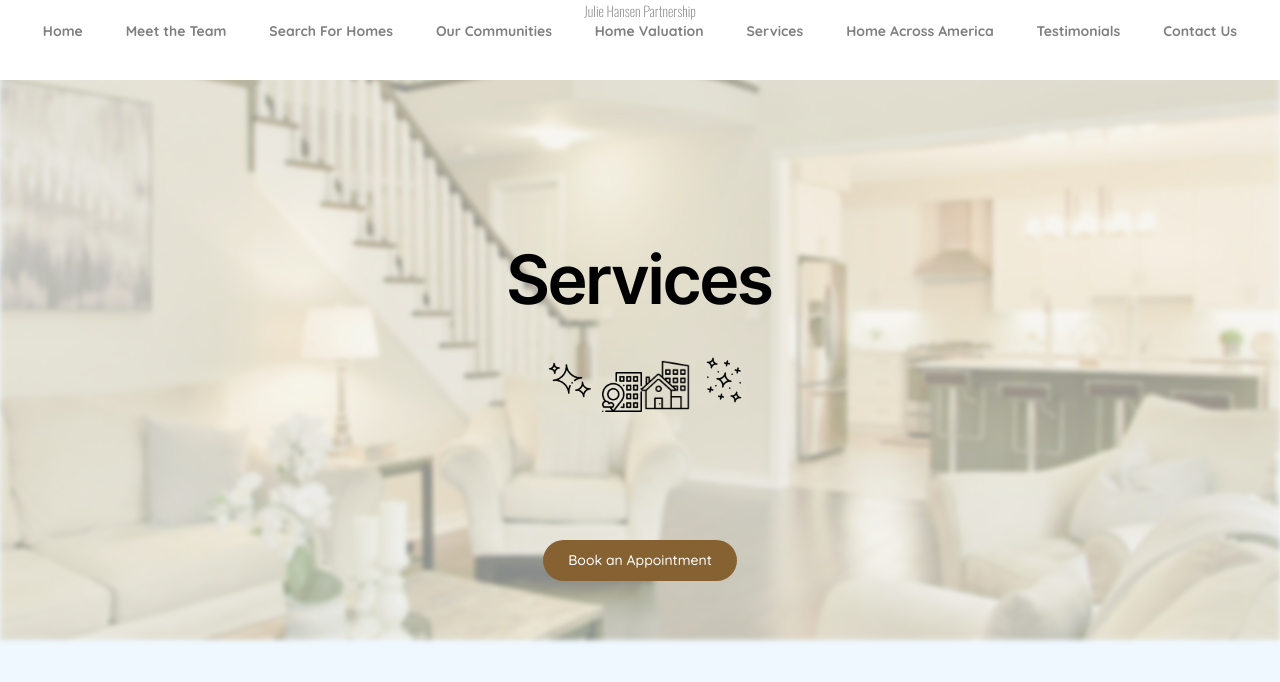
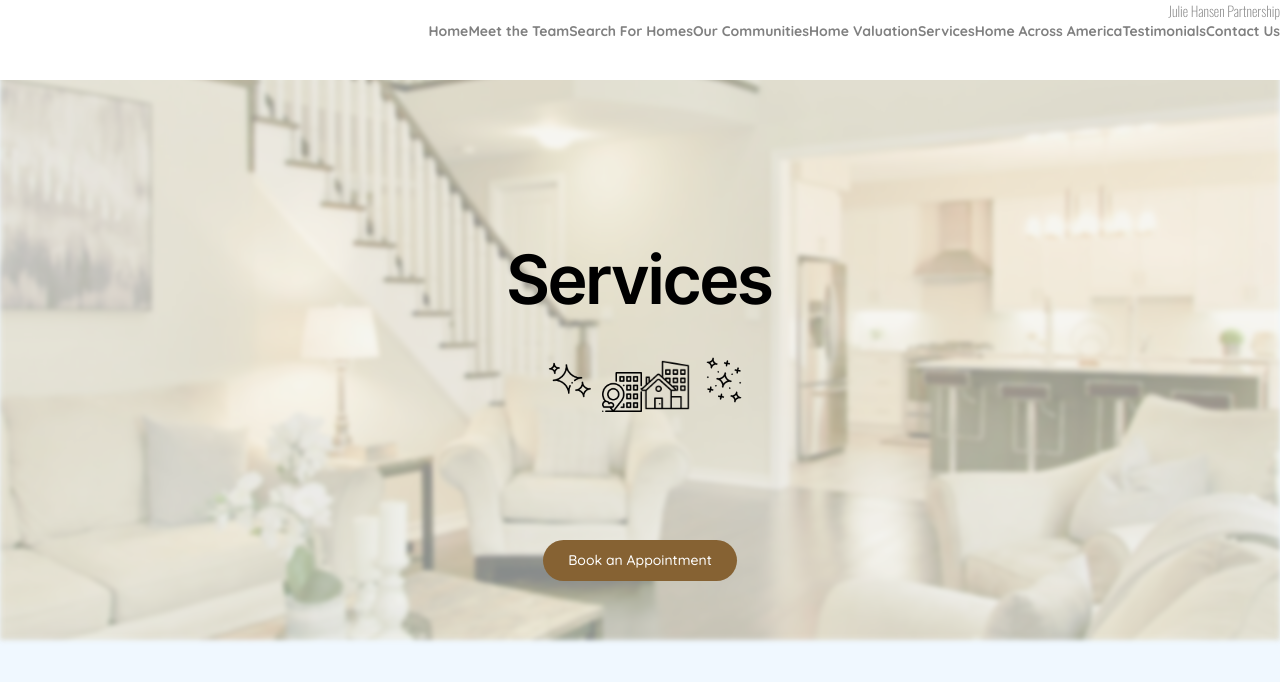
Before and after one commit to yelamoste/Hansen-Partners-Services, a React (Vite) app: page / in a window 1280 px wide. Shown: the top 682 px of the page. Built offline with nearby package versions, Linux system fonts and the light colour scheme.

Commit message:
Update Navbar.css

```diff
--- a/src/components/navbar/Navbar.css
+++ b/src/components/navbar/Navbar.css
@@ -11,6 +11,7 @@
     left: 0;
     position: sticky;
     z-index: 10;
+    align-items: flex-end;
 }
 .nav-cont {
     display: flex;
```
